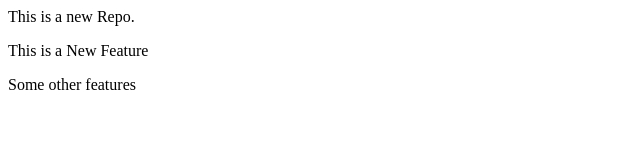
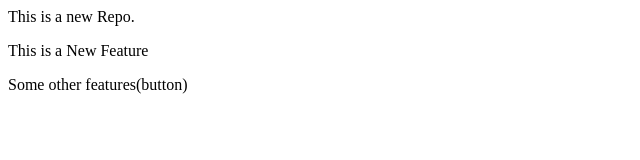
Before and after one commit to anshbhandary/LocalRepo, a plain HTML site: page index.html in a window 1280 px wide. Shown: the full height of the page, 0-640 px from the left. Drawn offline with Linux system fonts and the light colour scheme.

Commit message:
Add button

```diff
--- a/index.html
+++ b/index.html
@@ -1,3 +1,3 @@
 <p>This is a new Repo.</p>
 <p>This is a New Feature</p>
-<p>Some other features</p>
+<p>Some other features(button)</p>
```
